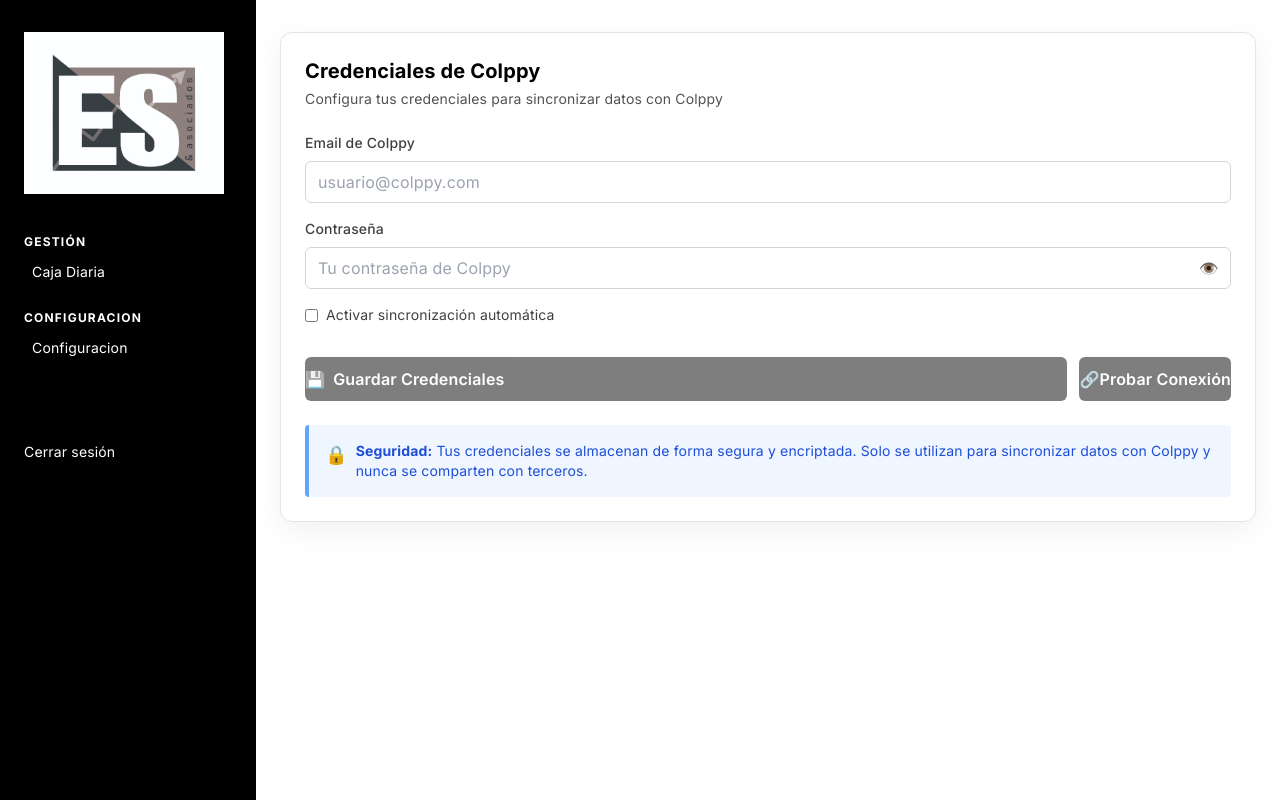
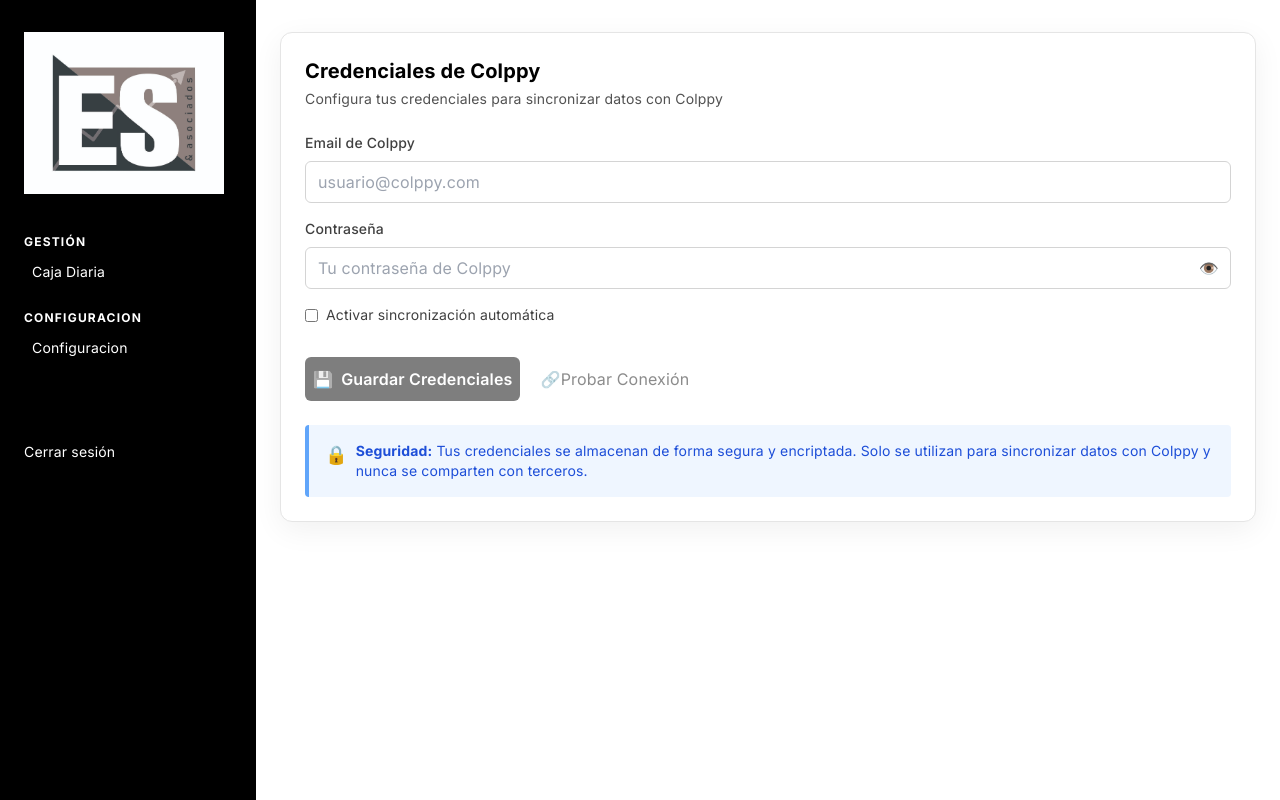
Before and after one commit to solgarcia2002/espinosaguerci, a Next.js app: page /configuracion in a window 1280 px wide. Built offline with nearby package versions, Linux system fonts and the light colour scheme; no server answers; sample sign-in values are in the browser's storage.

Commit message:
credenciales

```diff
--- a/src/components/ColppyCredentialsForm.tsx
+++ b/src/components/ColppyCredentialsForm.tsx
@@ -168,7 +168,7 @@
           <button
             type="submit"
             disabled={loading || !credentials.email || !credentials.password}
-            className="btn-primary disabled:opacity-50 disabled:cursor-not-allowed flex items-center space-x-2"
+            className="btn-primary disabled:opacity-50 disabled:cursor-not-allowed flex items-center space-x-2 max-w-fit px-2"
           >
             {loading ? (
               <>
@@ -187,7 +187,7 @@
             type="button"
             onClick={handleTestConnection}
             disabled={testing || !credentials.email || !credentials.password}
-            className="btn-primary disabled:opacity-50 disabled:cursor-not-allowed flex items-center max-w-fit"
+            className="btn-secondary disabled:opacity-50 disabled:cursor-not-allowed flex items-center max-w-fit px-2"
           >
             {testing ? (
               <>
```
